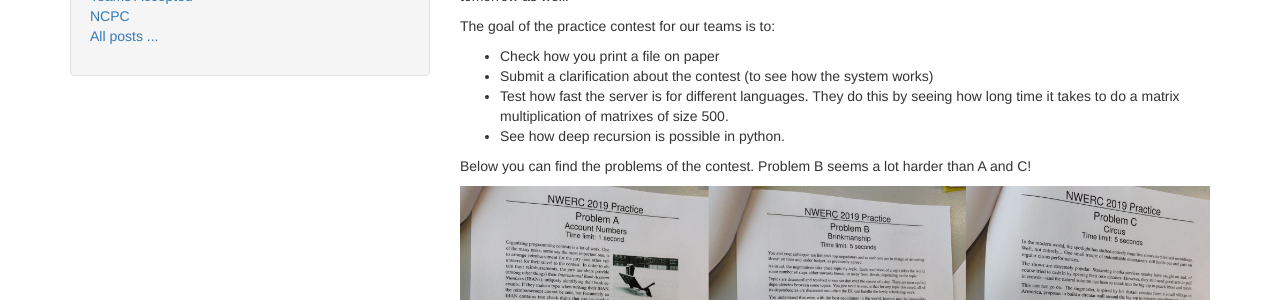
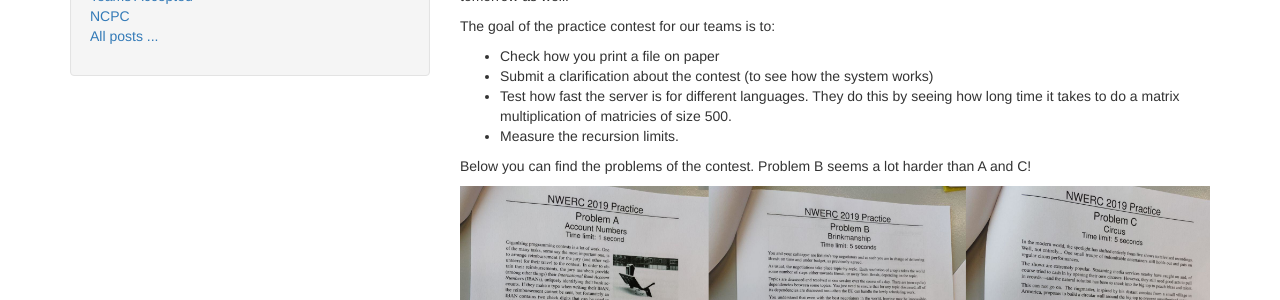
Before and after one commit to nwerc-lu/2019, a Jekyll site: the page built from _posts/2019-11-16-practice_contest.md, in a window 1280 px wide and 1125 px high. Shown: the part 437-737 px from the top of the window. Built offline with Jekyll 4.4.1, drawn with Linux system fonts in a browser that asks for light colours; nearby versions of some CDN libraries; comment, search, counter and statistics services are not loaded.

Commit message:
spelling

```diff
--- a/_posts/2019-11-16-practice_contest.md
+++ b/_posts/2019-11-16-practice_contest.md
@@ -13,8 +13,8 @@
 The goal of the practice contest for our teams is to:
 - Check how you print a file on paper
 - Submit a clarification about the contest (to see how the system works)
-- Test how fast the server is for different languages. They do this by seeing how long time it takes to do a matrix multiplication of matrixes of size 500.
-- See how deep recursion is possible in python.
+- Test how fast the server is for different languages. They do this by seeing how long time it takes to do a matrix multiplication of matricies of size 500.
+- Measure the recursion limits.
 
 Below you can find the problems of the contest. Problem B seems a lot harder than A and C!
 
```
